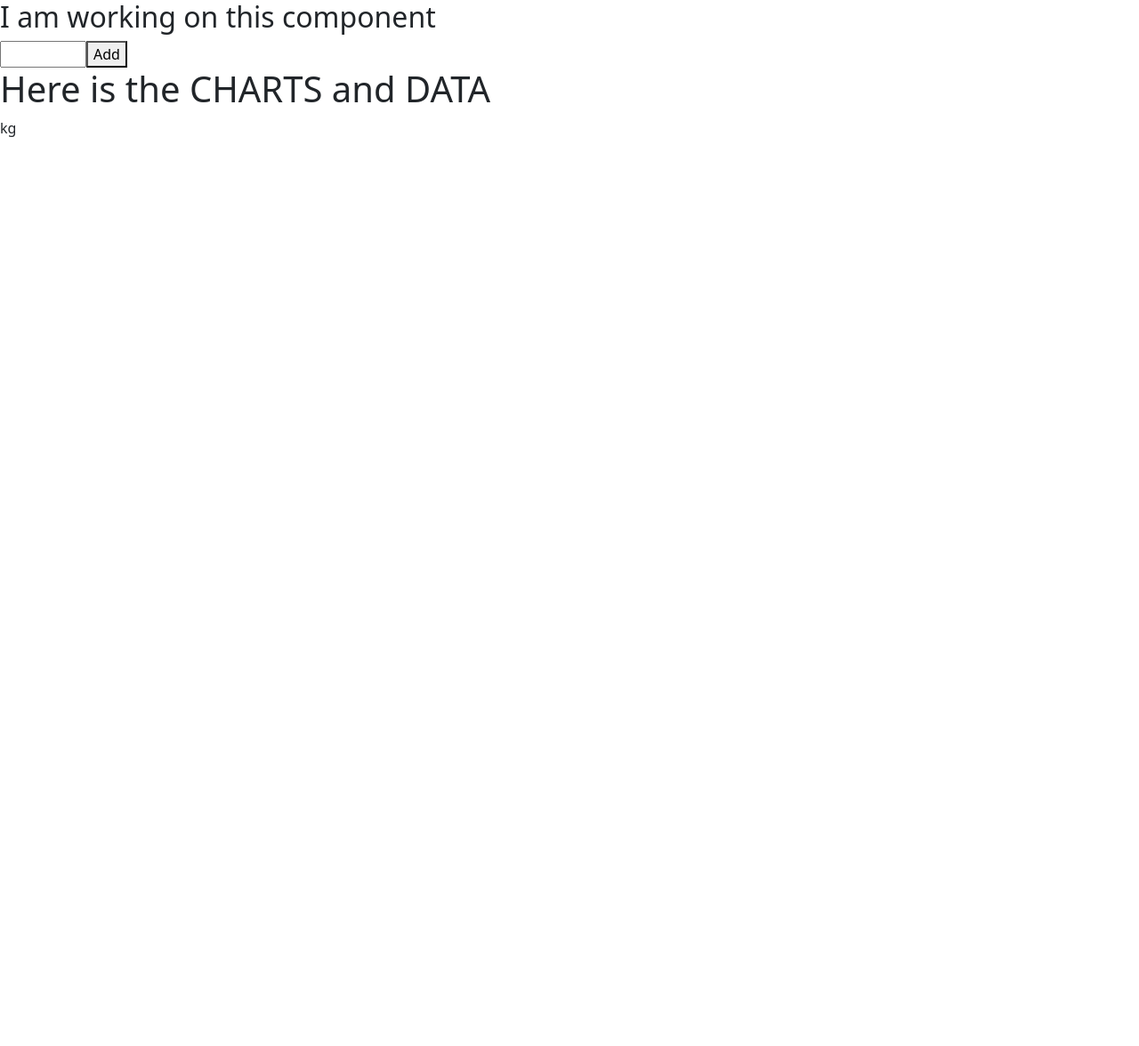
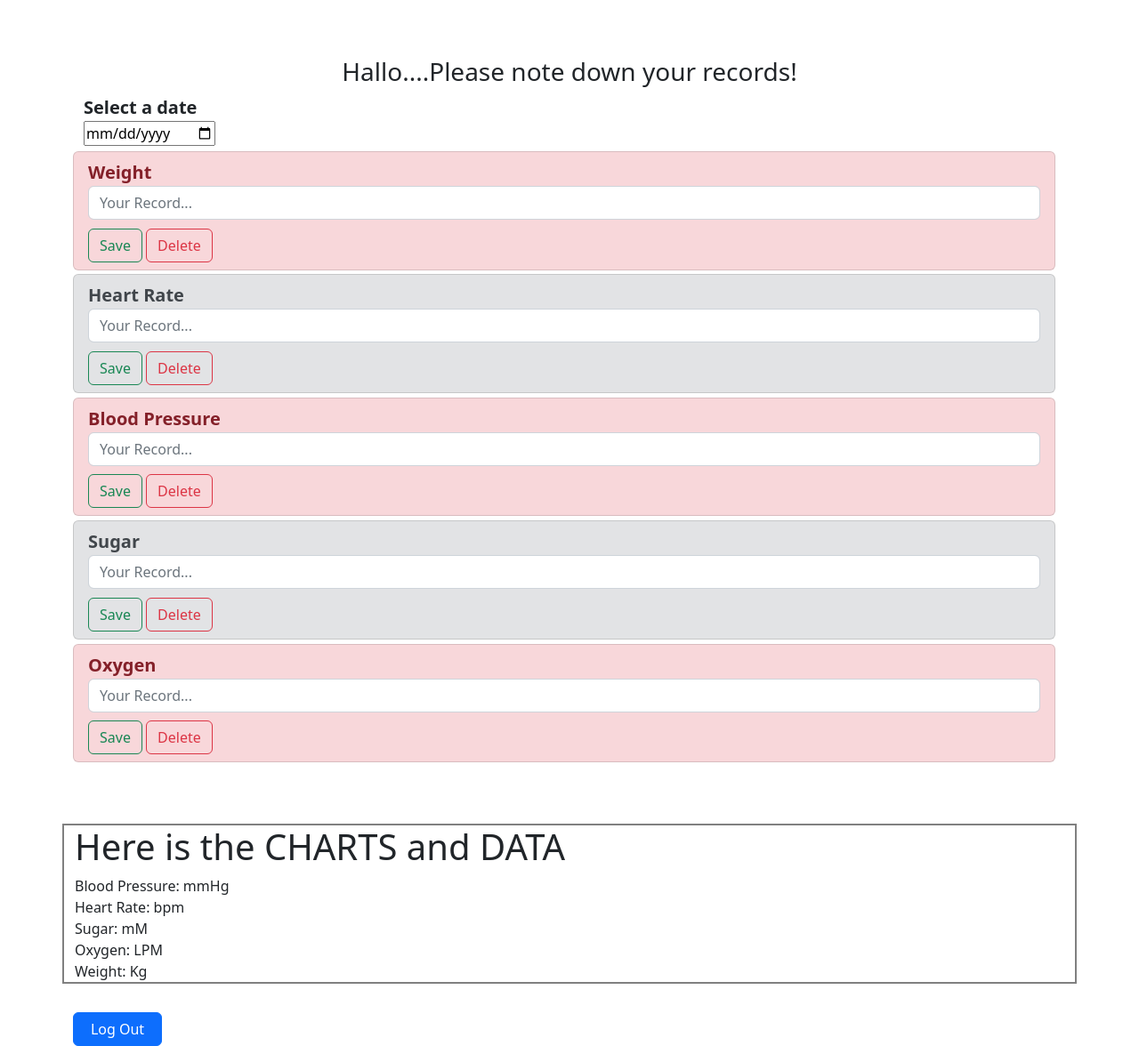
Before and after one commit to Rodrigo-Patron/Medical-Record-Project, a React (Create React App) app: page /main in a window 1280 px wide. Shown: the whole page at 89% size. Before the commit the page ends 800 px from the top, so only its background shows below. Built offline with nearby package versions, Linux system fonts and the light colour scheme.

Commit message:
*Main Component -input form updated *Data Component -measurement units added

```diff
--- a/src/Components/Data/Data.jsx
+++ b/src/Components/Data/Data.jsx
@@ -3,12 +3,16 @@ import { useContext } from "react";
 import { MedicalContext } from "../../MedicalContext";
 
 const Data = () => {
-  const { bp } = useContext(MedicalContext);
+  const { bp,heartRate,sugar,oxygen,weight } = useContext(MedicalContext);
 
   return (
     <div className="Data">
       <h1>Here is the CHARTS and DATA</h1>
-      {bp} kg
+      <div> Blood Pressure: {bp} mmHg</div>
+      <div> Heart Rate: {heartRate} bpm</div>
+      <div> Sugar: {sugar} mM</div>
+      <div> Oxygen: {oxygen} LPM</div>
+      <div> Weight: {weight} Kg</div>
     </div>
   );
 };
--- a/src/Components/Main/Main.jsx
+++ b/src/Components/Main/Main.jsx
@@ -2,49 +2,123 @@ import "./Main.scss";
 import Data from "../Data/Data";
 import { useContext, useRef } from "react";
 import { MedicalContext } from "../../MedicalContext";
-import { Form } from "react-bootstrap";
+import { Form,FormControl,Container,Row,Button } from "react-bootstrap";
+import ListGroup from 'react-bootstrap/ListGroup';
 
 const Main = () => {
   const inputValueBp = useRef();
+  const inputValueHeartRate = useRef();
+  const inputValueSugar = useRef();
+  const inputValueOxygen = useRef();
+  const inputValueWeight = useRef();
 
   const {
-    heartRate,
+    bp,heartRate,sugar,
     setHeartRate,
-    bp,
     setBp,
-    sugar,
     setSugar,
-    oxigen,
-    setOxigen,
-    steps,
-    setSteps,
+    oxygen,
+    setOxygen,
+    weight,
+    setWeight,
   } = useContext(MedicalContext);
 
   const submitHandler = (e) => {
     e.preventDefault();
 
-    setBp(inputValueBp.current.value);
+    setBp([inputValueBp.current.value,...bp]);
     inputValueBp.current.value = "";
+
+
+    setHeartRate([inputValueHeartRate.current.value,...heartRate]);
+    inputValueHeartRate.current.value = "";
+
+    setSugar([inputValueSugar.current.value,...sugar]);
+    inputValueSugar.current.value = "";
+
+    setOxygen([inputValueOxygen.current.value,...oxygen]);
+    inputValueOxygen.current.value = "";
+
+    setWeight([inputValueWeight.current.value,...weight]);
+    inputValueWeight.current.value = "";
   };
 
   return (
     <div className="Main">
-      {/* here goes all the INPUTS  */}
-      <h2>I am working on this component</h2>
+      <Container>
 
-      <Form onSubmit={submitHandler}>
-        <input ref={inputValueBp} type="number" min={0} max={500} />
-        <button
-          onClick={(e) => {
-            setBp(e.target.value);
-          }}
-        >
-          Add
-        </button>
-      </Form>
+        <Row className="wrapper">
 
-      {/* HERE GOES THE DATA COMPONENT */}
-      <Data />
+        <h3>Hallo....Please note down your records!</h3>
+
+        <Form className="date">
+         <label>Select a date</label><br/>
+          <input type="date" />
+         </Form>
+        <ListGroup className="input-container">
+      <ListGroup.Item variant="danger">
+        <Form onSubmit={submitHandler}>
+          <label>Weight</label>
+          <FormControl ref={inputValueWeight} type="number" placeholder="Your Record..."/>
+          <Button type="submit" variant="outline-success">Save</Button>{" "}
+          <Button variant="outline-danger">Delete</Button>
+        </Form>
+      </ListGroup.Item>
+     </ListGroup>
+
+     <ListGroup className="input-container">
+      <ListGroup.Item variant="secondary">
+        <Form onSubmit={submitHandler}>
+          <label>Heart Rate</label>
+          <FormControl ref={inputValueHeartRate} type="number" placeholder="Your Record..."/>
+          <Button type="submit" variant="outline-success">Save</Button>{" "}
+          <Button variant="outline-danger">Delete</Button>
+        </Form>
+      </ListGroup.Item>
+     </ListGroup>
+
+     <ListGroup className="input-container">
+      <ListGroup.Item variant="danger">
+        <Form onSubmit={submitHandler}>
+          <label>Blood Pressure</label>
+          <FormControl ref={inputValueBp} type="number" placeholder="Your Record..."/>
+          <Button type="submit" variant="outline-success">Save</Button>{" "}
+          <Button variant="outline-danger">Delete</Button>
+        </Form>
+      </ListGroup.Item>
+     </ListGroup>
+
+     <ListGroup className="input-container">
+      <ListGroup.Item variant="secondary">
+        <Form onSubmit={submitHandler}>
+          <label>Sugar</label>
+          <FormControl ref={inputValueSugar} type="number" placeholder="Your Record..."/>
+          <Button type="submit" variant="outline-success">Save</Button>{" "}
+          <Button variant="outline-danger">Delete</Button>
+        </Form>
+      </ListGroup.Item>
+     </ListGroup>
+
+     <ListGroup className="input-container">
+      <ListGroup.Item variant="danger">
+        <Form onSubmit={submitHandler}>
+          <label>Oxygen</label>
+          <FormControl ref={inputValueOxygen} type="number" placeholder="Your Record..."/>
+          <Button type="submit" variant="outline-success">Save</Button>{" "}
+          <Button variant="outline-danger">Delete</Button>
+        </Form>
+      </ListGroup.Item>
+     </ListGroup>
+  </Row>
+
+   <Row className="data-wrapper">
+    <Data/>
+   </Row>
+   <Button className="logOut">Log Out</Button>
+      </Container>
+
+
+
     </div>
   );
 };
--- a/src/Components/Main/Main.scss
+++ b/src/Components/Main/Main.scss
@@ -0,0 +1,37 @@
+.Main {
+  min-height: 100vh;
+
+  .wrapper {
+    h3 {
+      text-align: center;
+    }
+
+    .date {
+      input {
+        margin-bottom: 0.4rem;
+      }
+    }
+    margin: 4rem 0;
+
+    label {
+      font-weight: bolder;
+      font-size: 20px;
+    }
+
+    Button {
+      margin-top: 0.6rem;
+    }
+
+    .input-container {
+      margin-bottom: 0.3rem;
+    }
+  }
+  .data-wrapper {
+    border: 2px solid gray;
+  }
+
+  .logOut {
+    width: 100px;
+    margin-top: 2rem;
+  }
+}
--- a/src/MedicalContext.jsx
+++ b/src/MedicalContext.jsx
@@ -2,19 +2,40 @@ import { createContext, useState, useEffect } from "react";
 
 export const MedicalContext = createContext(null);
 
-const defaultBp = JSON.parse(localStorage.getItem("bp")) || [];
+const defaultBp = JSON.parse(localStorage.getItem("bp")) || [] ;
+const defaultHeartRate = JSON.parse(localStorage.getItem("heartRate")) || [];
+const defaultSugar = JSON.parse(localStorage.getItem("sugar")) || [];
+const defaultOxygen = JSON.parse(localStorage.getItem("oxygen")) || [];
+const defaultWeight = JSON.parse(localStorage.getItem("weight")) || [];
 
 export const MedicalContextProvider = ({ children }) => {
-  const [heartRate, setHeartRate] = useState(0);
+  const [heartRate, setHeartRate] = useState(defaultHeartRate);
   const [bp, setBp] = useState(defaultBp);
-  const [sugar, setSugar] = useState(0);
-  const [oxigen, setOxigen] = useState(0);
-  const [steps, setSteps] = useState(0);
+  const [sugar, setSugar] = useState(defaultSugar);
+  const [oxygen, setOxygen] = useState(defaultOxygen);
+  const [weight, setWeight] = useState(defaultWeight);
 
   //here goes USEFFECT for the LOCALSTORAGE
   useEffect(() => {
     localStorage.setItem("bp", JSON.stringify(bp));
+
   }, [bp]);
+
+  useEffect(() => {
+    localStorage.setItem("heartRate", JSON.stringify(heartRate));
+  }, [heartRate]);
+
+  useEffect(() => {
+    localStorage.setItem("sugar", JSON.stringify(sugar));
+  }, [sugar]);
+
+  useEffect(() => {
+    localStorage.setItem("oxygen", JSON.stringify(oxygen));
+  }, [oxygen]);
+
+  useEffect(() => {
+    localStorage.setItem("weight", JSON.stringify(weight));
+  }, [weight]);
 
   return (
     <MedicalContext.Provider
@@ -25,10 +46,10 @@ export const MedicalContextProvider = ({ children }) => {
         setBp,
         sugar,
         setSugar,
-        oxigen,
-        setOxigen,
-        steps,
-        setSteps,
+        oxygen,
+        setOxygen,
+        weight,
+        setWeight,
       }}
     >
       {children}
```
Also changed, not shown: 1 other file (tests, documents, lock files or other folders).
